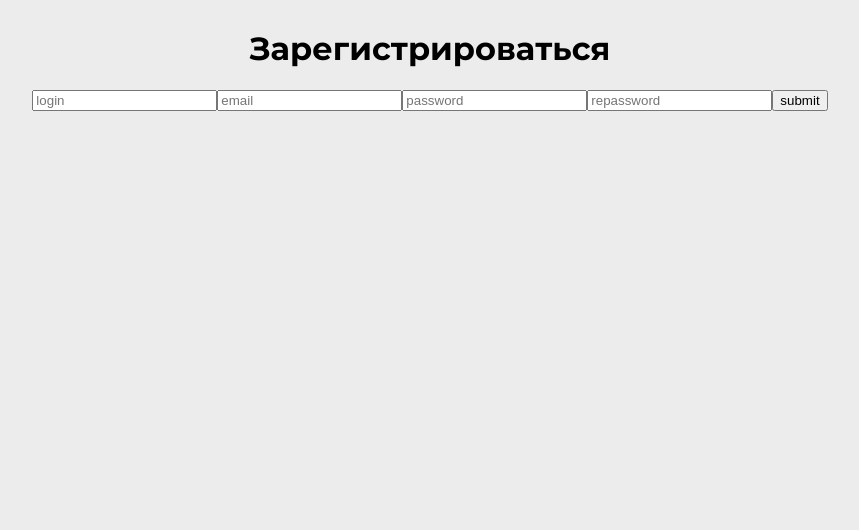
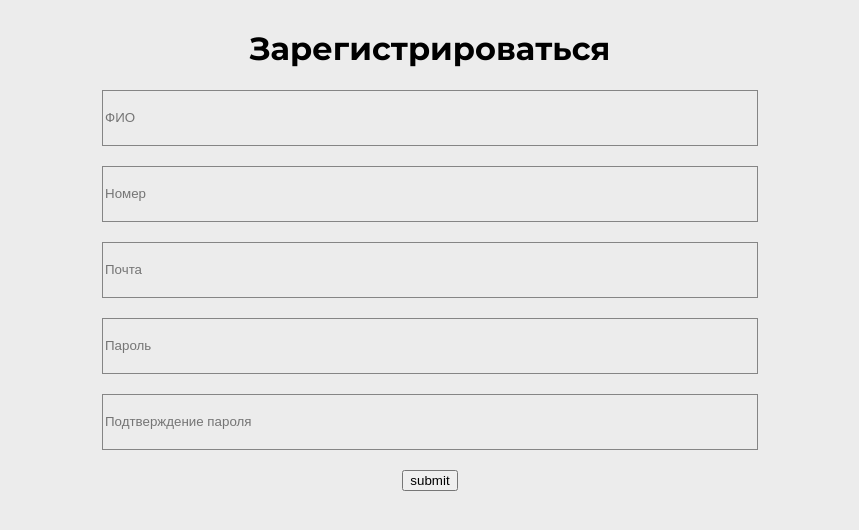
Before and after one commit to FantomStudy/memory-book, a React (Vite) app: page /registration in a window 1280 px wide. Shown: the top 530 px of the page, without its empty margins (210-1069 px from the left). Built offline with nearby package versions, Linux system fonts and the light colour scheme; a web font is replaced by a local one.

Commit message:
glabal and authV2

```diff
--- a/src/Pages/Auth/Registration/Registration.jsx
+++ b/src/Pages/Auth/Registration/Registration.jsx
@@ -33,15 +33,23 @@ export default function Registration() {
         <input
           className={styles.reg_input}
           type="text"
-          placeholder="login"
+          placeholder="ФИО"
           onChange={(e) => {
             setLogin(e.target.value);
           }}
         />
         <input
           className={styles.reg_input}
+          type="text"
+          placeholder="Номер"
+          //   onChange={(e) => {
+          //     setLogin(e.target.value);
+          //   }}
+        />
+        <input
+          className={styles.reg_input}
           type="email"
-          placeholder="email"
+          placeholder="Почта"
           onChange={(e) => {
             setEmail(e.target.value);
           }}
@@ -49,7 +57,7 @@ export default function Registration() {
         <input
           className={styles.reg_input}
           type="password"
-          placeholder="password"
+          placeholder="Пароль"
           onChange={(e) => {
             setPassword(e.target.value);
           }}
@@ -58,7 +66,7 @@ export default function Registration() {
         <input
           className={styles.reg_input}
           type="password"
-          placeholder="repassword"
+          placeholder="Подтверждение пароля"
           onChange={(e) => {
             setRepassword(e.target.value);
           }}
--- a/src/Pages/Auth/Registration/Registration.module.css
+++ b/src/Pages/Auth/Registration/Registration.module.css
@@ -1,2 +1,17 @@
 .reg_form {
+  display: flex;
+  flex-direction: column;
+  align-items: center;
+  justify-content: center;
+  gap: 20px;
+
+  width: 650px;
 }
+.reg_input {
+  width: 650px;
+  height: 52px;
+
+  background-color: transparent;
+  outline: none;
+  border: 1px solid #858585;
+}
--- a/src/store/authStore.js
+++ b/src/store/authStore.js
@@ -1,6 +1,6 @@
 import { create } from "zustand";
 import axios from "axios";
-import { url } from "../constants/constants";
+import { url } from "../global/constants/constants";
 
 const useAuthStore = create((set, get) => ({
   login: "",
```
Also changed, not shown: src/global/constants/constants.js (renamed from src/constants/constants.js).
